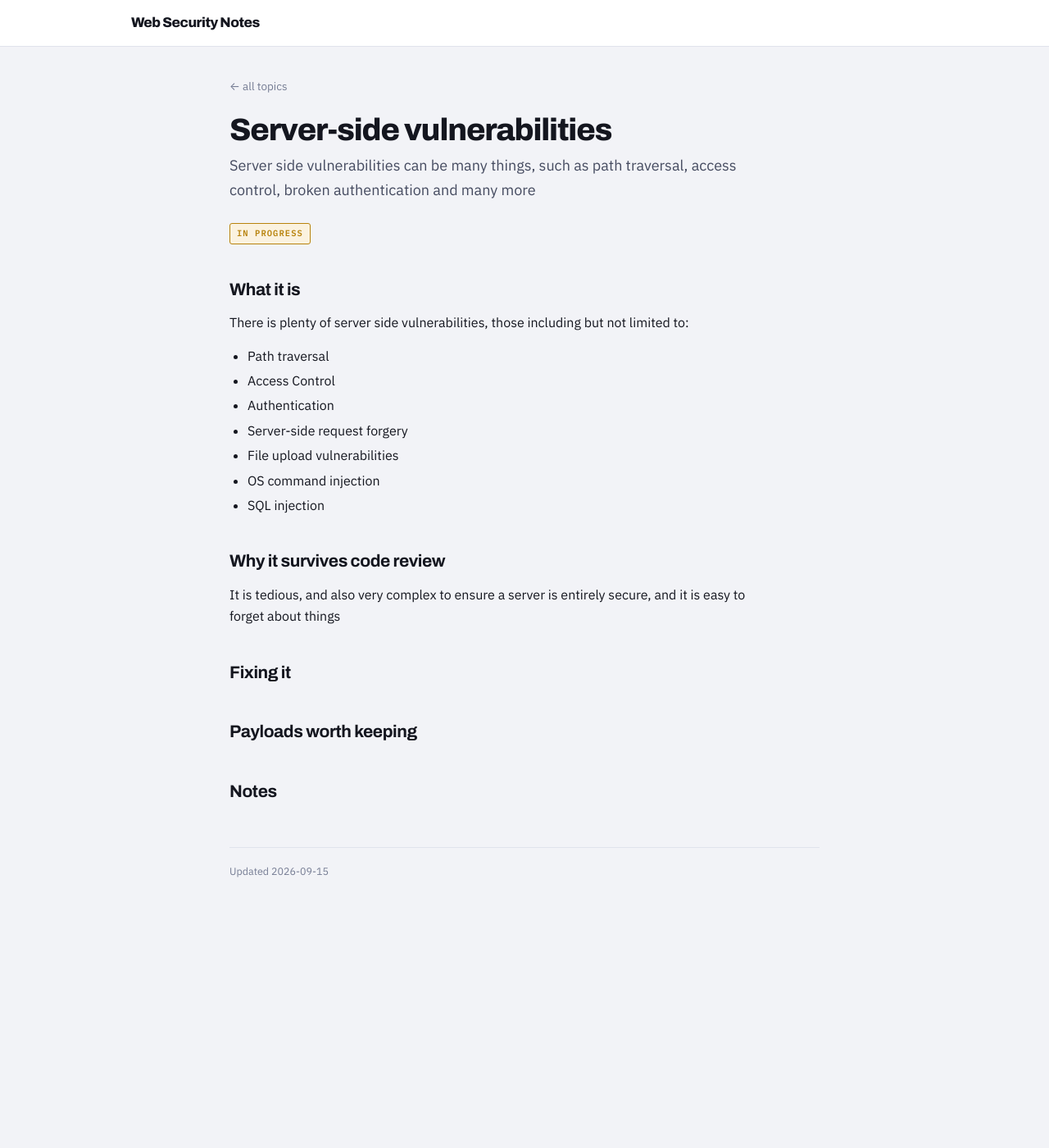
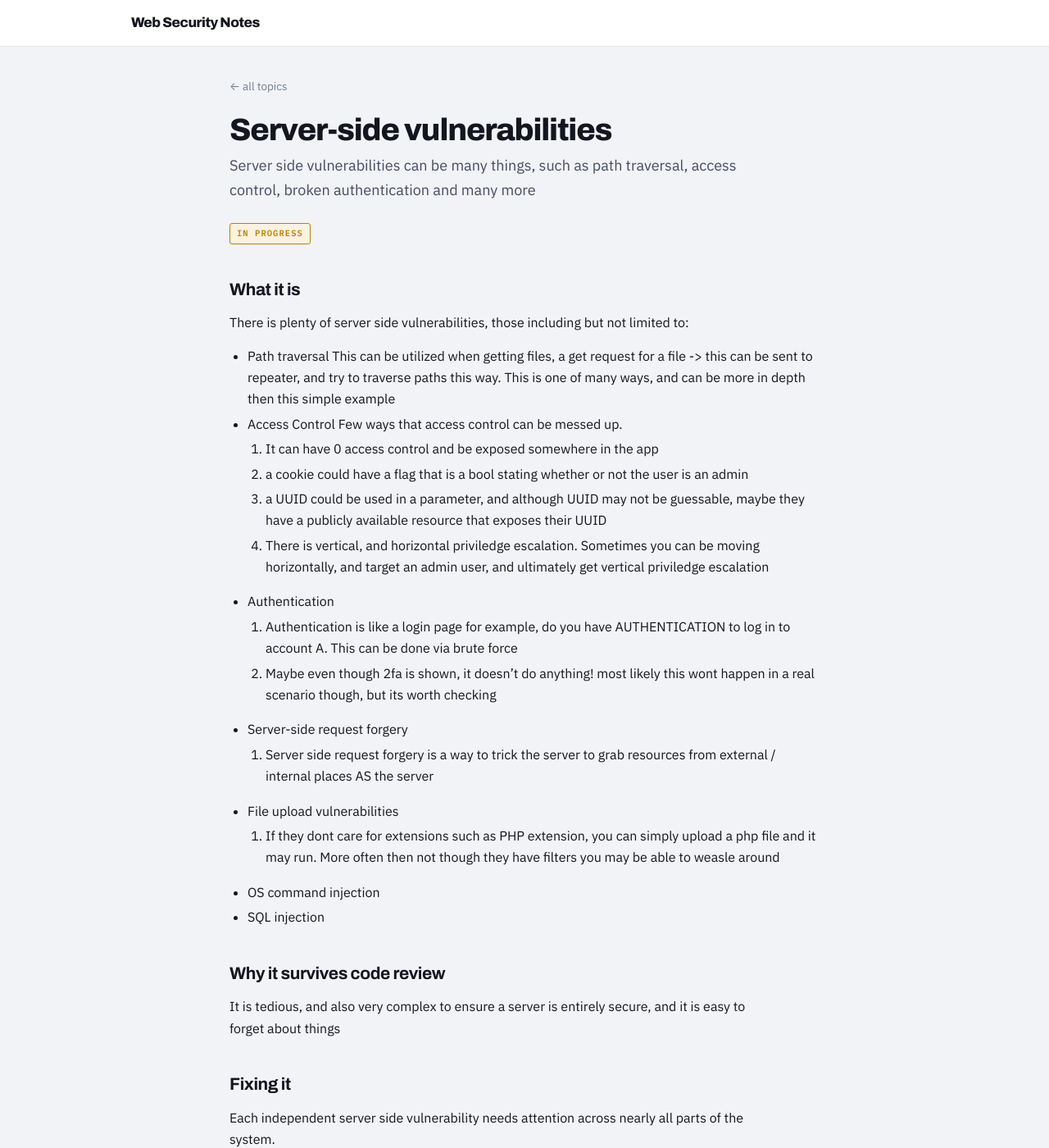
Before and after one commit to johnmarco123/web-security-notes, a Jekyll site: the page built from server_side_vulnerabilities.md, in a window 1280 px wide and 1400 px high. Shown: the whole window at 82% size. Built offline with Jekyll 4.4.1, drawn with Linux system fonts in a browser that asks for light colours.

Commit message:
IN PROGRESS

```diff
--- a/server_side_vulnerabilities.md
+++ b/server_side_vulnerabilities.md
@@ -10,10 +10,32 @@ summary: Server side vulnerabilities can be many things, such as path traversal,
 ## What it is
 There is plenty of server side vulnerabilities, those including but not limited to:
 * Path traversal
+ This can be utilized when getting files, a get request for a file -> this can
+ be sent to repeater, and try to traverse paths this way. This is one of many
+ ways, and can be more in depth then this simple example
 * Access Control
+    Few ways that access control can be messed up.
+    1. It can have 0 access control and be exposed somewhere in the app
+    2. a cookie could have a flag that is a bool stating whether or not the
+       user is an admin
+    3. a UUID could be used in a parameter, and although UUID may not be
+       guessable, maybe they have a publicly available resource that exposes
+       their UUID
+    4. There is vertical, and horizontal priviledge escalation. Sometimes you
+       can be moving horizontally, and target an admin user, and ultimately get
+       vertical priviledge escalation
 * Authentication
+    1. Authentication is like a login page for example, do you have
+       AUTHENTICATION to log in to account A. This can be done via brute force
+    2. Maybe even though 2fa is shown, it doesn't do anything! most likely this
+       wont happen in a real scenario though, but its worth checking
 * Server-side request forgery
+    1. Server side request forgery is a way to trick the server to grab
+       resources from external / internal places AS the server
 * File upload vulnerabilities
+    1. If they dont care for extensions such as PHP extension, you can simply
+       upload a php file and it may run. More often then not though they have
+       filters you may be able to weasle around
 * OS command injection
 * SQL injection
 
@@ -22,6 +44,8 @@ It is tedious, and also very complex to ensure a server is entirely secure, and
 it is easy to forget about things
 
 ## Fixing it
+Each independent server side vulnerability needs attention across nearly all
+parts of the system.
 
 ## Payloads worth keeping
 
```
